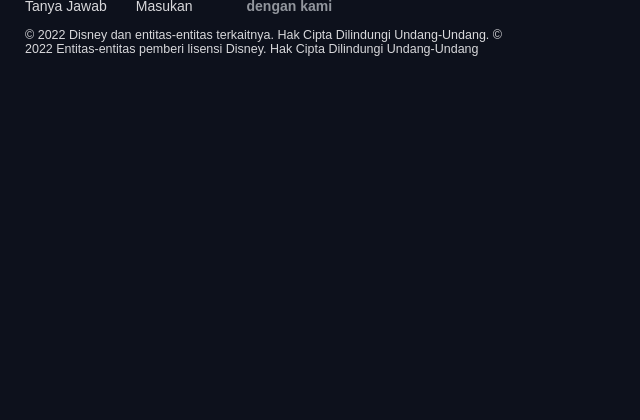
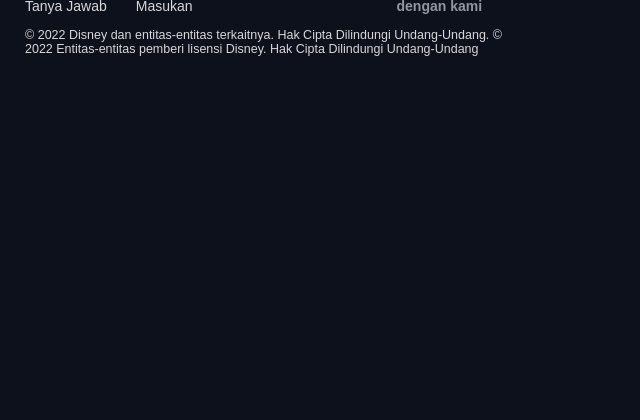
Before and after one commit to jenniferangelina-py/bella, a PHP site: page / in a window 1280 px wide. Shown: the part 171-591 px from the top of the page, without its empty margins (0-640 px from the left). Run offline with PHP 8.4, Linux system fonts and the light colour scheme.

Commit message:
Update styles.css

```diff
--- a/styles.css
+++ b/styles.css
@@ -68,6 +68,10 @@ p {
   padding-left: 25px;
 }
 
+.margin2 {
+  padding-left: 150px;
+}
+
 .gray {
   color: #92969D;
   font-weight: bold;
```
